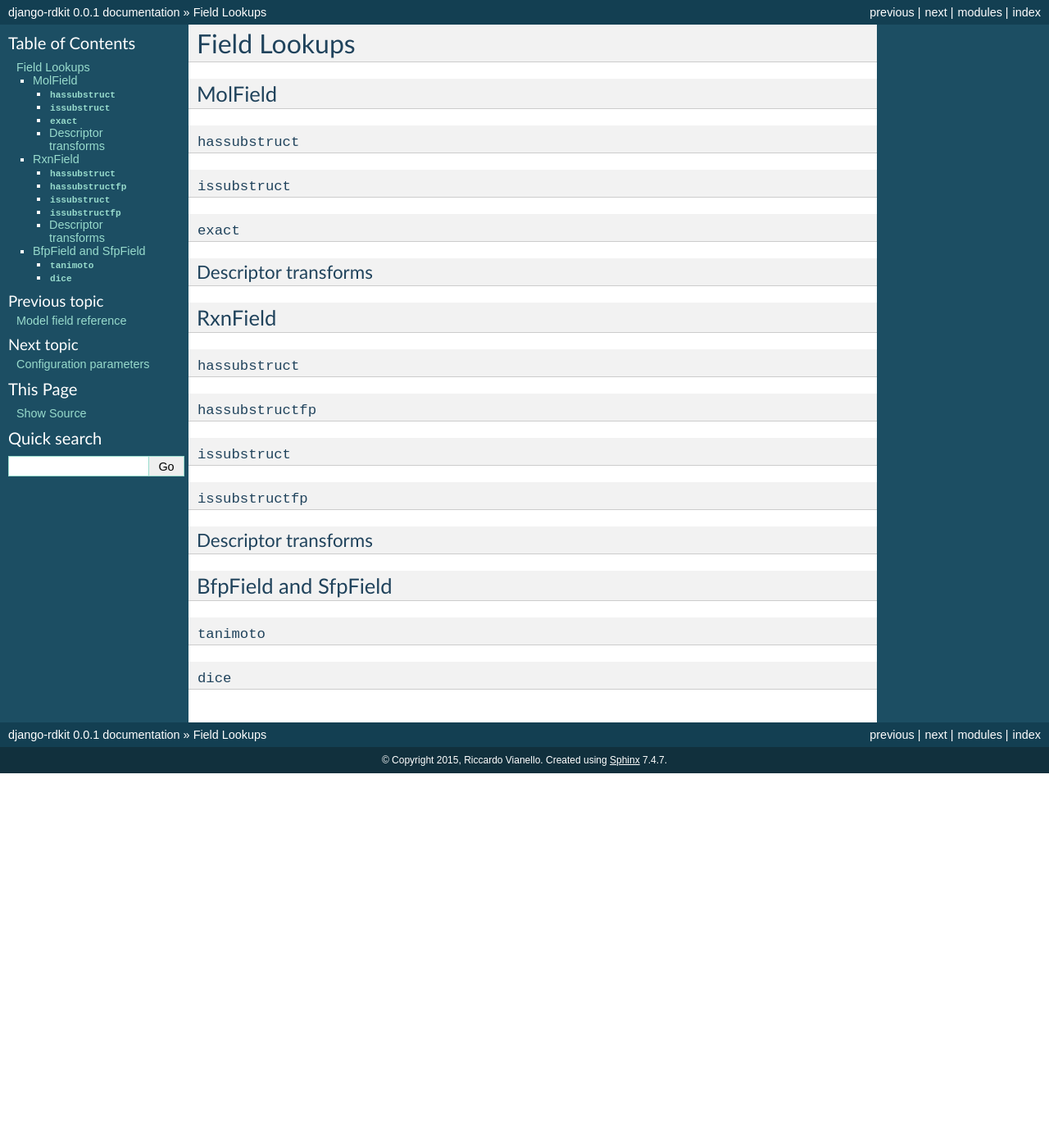
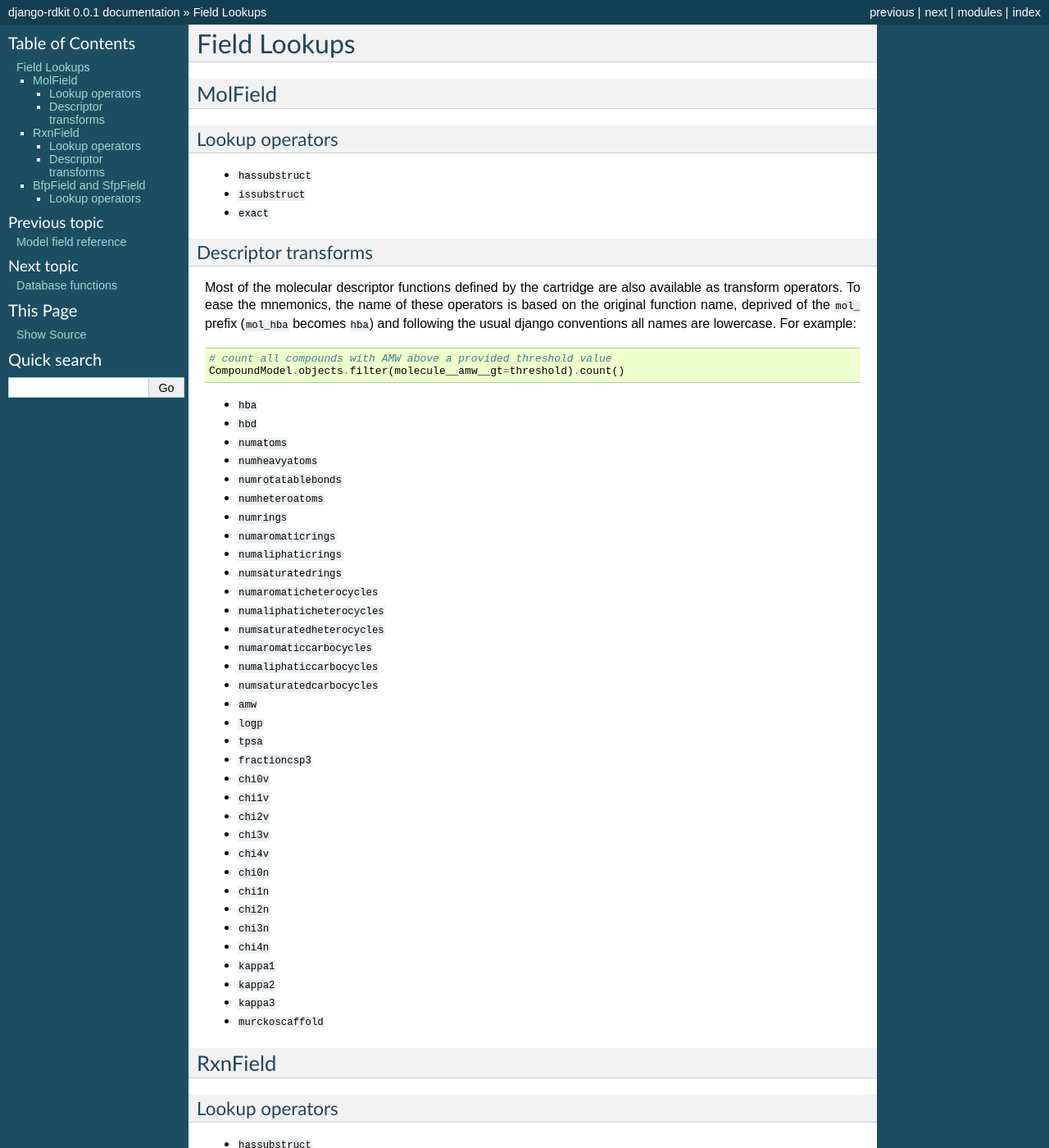
Before and after one commit to rdkit/django-rdkit, a Sphinx documentation site: the page built from docs/lookups.rst, in a window 1280 px wide and 1400 px high. Shown: the whole window at 82% size. Built offline with Sphinx 7.4.7, drawn with Linux system fonts in a browser that asks for light colours; some of the changed text lies outside the part shown.

Commit message:
lookup transform operators and database functions

```diff
--- a/docs/guc.rst
+++ b/docs/guc.rst
@@ -16,4 +16,4 @@ so that their values can be set and queried without leaving the python domain::
   In [45]: print(config.tanimoto_threshold)
   0.5
 
-As you may notice from the examples, the main difference should consist in a minor change in the naming convention. The cartridge defines these parameters with a name starting with an ``rdkit.`` prefix. In naming the corresponding attributes of the ``config`` object this prefix is dropped.
+As you may notice from the examples, the main difference compared to the RDKit cartridge should consist in a minor change in the naming convention. The cartridge defines these parameters with a name starting with an ``rdkit.`` prefix. In naming the corresponding attributes of the ``config`` object this prefix is dropped.
--- a/docs/index.rst
+++ b/docs/index.rst
@@ -17,6 +17,7 @@ Contents:
    project
    fields
    lookups
+   functions
    guc
 
 Indices and tables
--- a/docs/lookups.rst
+++ b/docs/lookups.rst
@@ -1,47 +1,85 @@
 Field Lookups
 =============
-
 
 MolField
 --------
 
-``hassubstruct``
+Lookup operators
 ................
 
-``issubstruct``
-...............
-
-``exact``
-.........
+- ``hassubstruct``
+- ``issubstruct``
+- ``exact``
 
 Descriptor transforms
 .....................
+
+Most of the molecular descriptor functions defined by the cartridge are also
+available as transform operators. To ease the mnemonics, the name of these operators is based on the original function name, deprived of the ``mol_`` prefix (``mol_hba`` becomes ``hba``) and following the usual django conventions all names are lowercase. For example::
+
+  # count all compounds with AMW above a provided threshold value
+  CompoundModel.objects.filter(molecule__amw__gt=threshold).count()
+
+
+- ``hba``
+- ``hbd``
+- ``numatoms``
+- ``numheavyatoms``
+- ``numrotatablebonds``
+- ``numheteroatoms``
+- ``numrings``
+- ``numaromaticrings``
+- ``numaliphaticrings``
+- ``numsaturatedrings``
+- ``numaromaticheterocycles``
+- ``numaliphaticheterocycles``
+- ``numsaturatedheterocycles``
+- ``numaromaticcarbocycles``
+- ``numaliphaticcarbocycles``
+- ``numsaturatedcarbocycles``
+- ``amw``
+- ``logp``
+- ``tpsa``
+- ``fractioncsp3``
+- ``chi0v``
+- ``chi1v``
+- ``chi2v``
+- ``chi3v``
+- ``chi4v``
+- ``chi0n``
+- ``chi1n``
+- ``chi2n``
+- ``chi3n``
+- ``chi4n``
+- ``kappa1``
+- ``kappa2``
+- ``kappa3``
+- ``murckoscaffold``
 
 
 RxnField
 --------
 
-``hassubstruct``
+Lookup operators
 ................
 
-``hassubstructfp``
-..................
-
-``issubstruct``
-...............
-
-``issubstructfp``
-.................
+- ``hassubstruct``
+- ``hassubstructfp``
+- ``issubstruct``
+- ``issubstructfp``
 
 Descriptor transforms
 .....................
 
+- ``numreactants``
+- ``numproducts``
+- ``numagents``
 
 BfpField and SfpField
 ---------------------
 
-``tanimoto``
-............
+Lookup operators
+................
 
-``dice``
-........
+- ``tanimoto``
+- ``dice``
```
Also changed, not shown: docs/functions.rst (added, +97 -0 lines).
